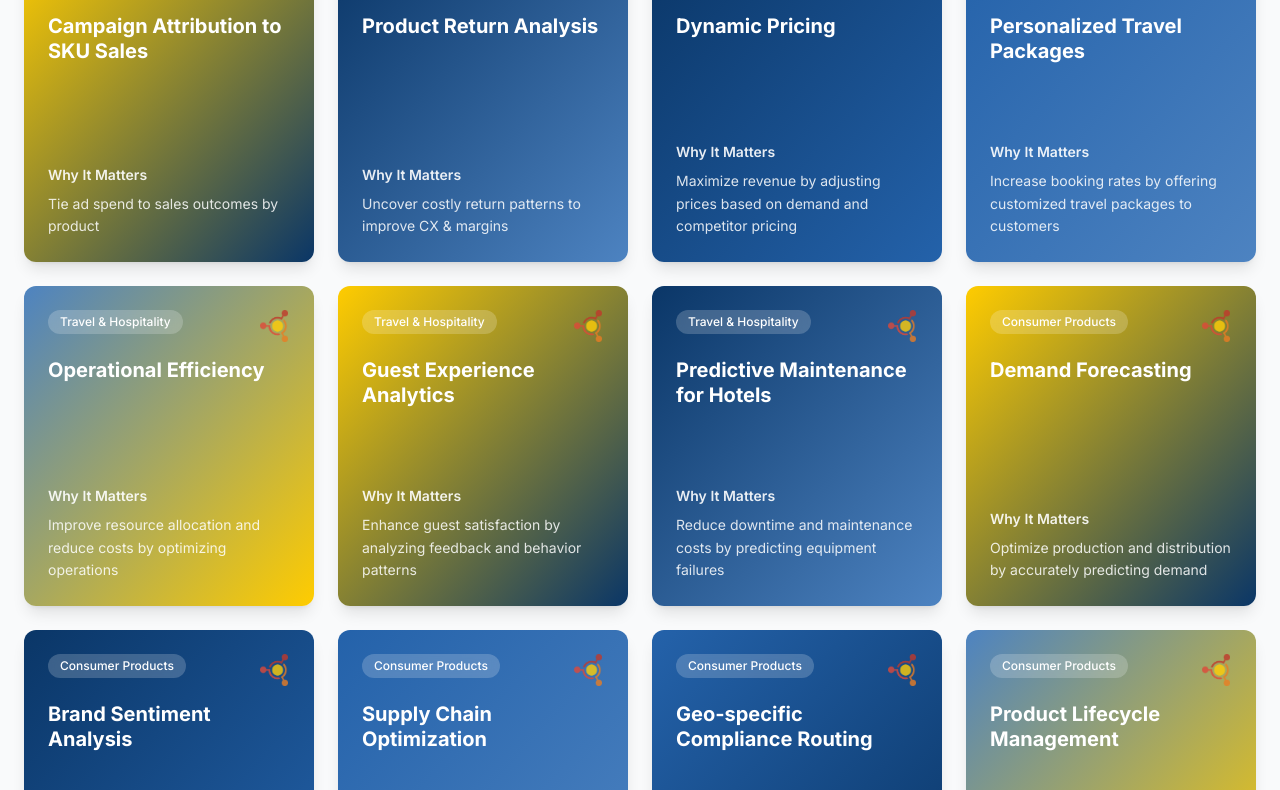
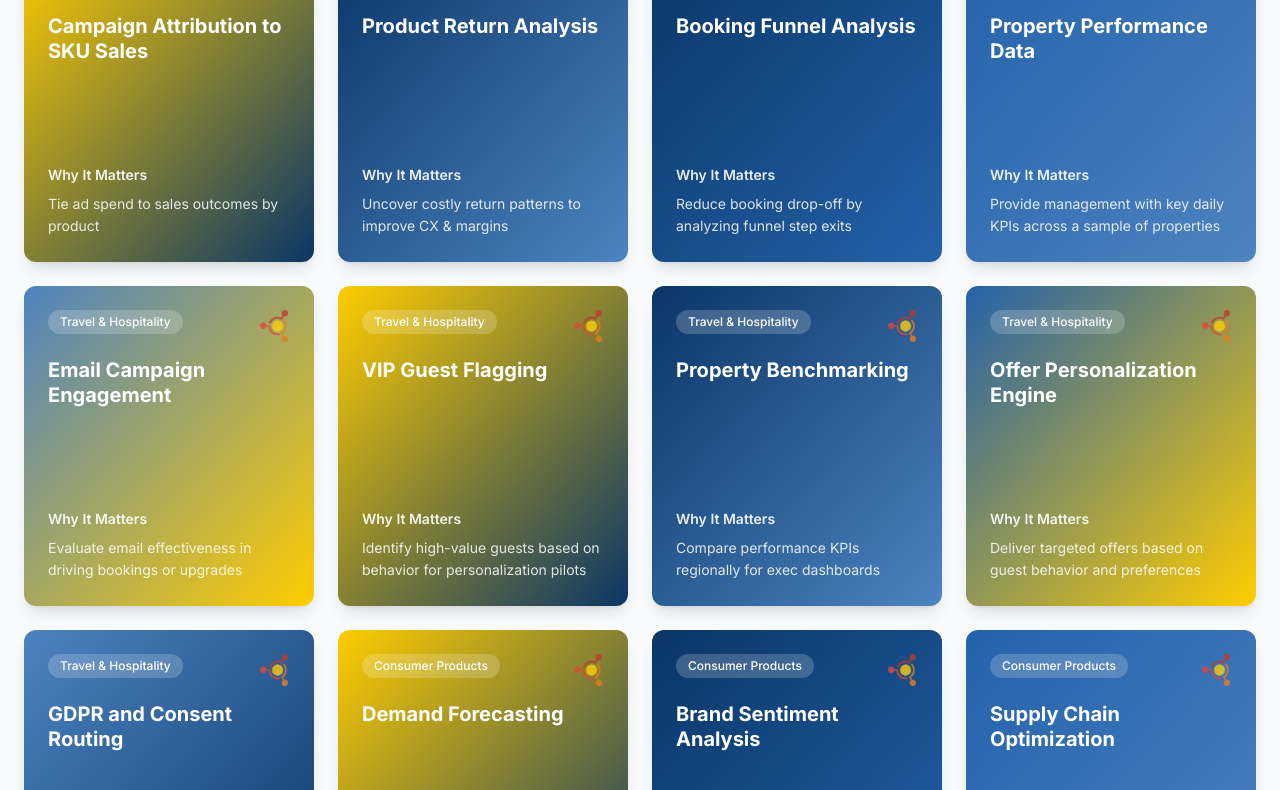
Before and after one commit to tgiffin/wp-reactor-card-flip-showcase, a React (Vite) app: page / in a window 1280 px wide. Shown: the part 1470-2260 px from the top of the page. Built offline with nearby package versions, Linux system fonts and the light colour scheme.

Commit message:
Replace Travel & Hospitality use cases
Replaces the existing Travel & Hospitality use cases with the new ones provided, updating the data structure and IDs.

```diff
--- a/src/data/industryUseCases.ts
+++ b/src/data/industryUseCases.ts
@@ -106,57 +106,79 @@ export const industryUseCases: UseCase[] = [
   {
     id: 'travel-1',
     industry: 'Travel & Hospitality',
-    title: 'Dynamic Pricing',
-    whyItMatters: 'Maximize revenue by adjusting prices based on demand and competitor pricing',
-    dataSources: ['Booking data', 'competitor prices', 'event schedules'],
-    entitiesTables: ['rooms', 'flights', 'pricing_rules'],
-    sampleFields: ['room_id', 'flight_number', 'price'],
-    reactorRole: 'Analyze market conditions and adjust prices in real-time',
+    title: 'Booking Funnel Analysis',
+    whyItMatters: 'Reduce booking drop-off by analyzing funnel step exits',
+    dataSources: ['Web events', 'Booking system'],
+    entitiesTables: ['booking_events', 'user_sessions'],
+    sampleFields: ['step_id', 'timestamp', 'user_id'],
+    reactorRole: 'Join step and session logs to build a conversion funnel',
     gradientClass: 'bg-gradient-to-br from-reactor-dark-blue to-reactor-blue'
   },
   {
     id: 'travel-2',
     industry: 'Travel & Hospitality',
-    title: 'Personalized Travel Packages',
-    whyItMatters: 'Increase booking rates by offering customized travel packages to customers',
-    dataSources: ['Customer preferences', 'travel history', 'destination data'],
-    entitiesTables: ['customers', 'packages', 'recommendations'],
-    sampleFields: ['customer_id', 'package_id', 'recommendation_score'],
-    reactorRole: 'Create personalized travel packages based on customer data',
+    title: 'Property Performance Data',
+    whyItMatters: 'Provide management with key daily KPIs across a sample of properties',
+    dataSources: ['PMS', 'housekeeping', 'ops'],
+    entitiesTables: ['property_kpis', 'room_status', 'revenue_data'],
+    sampleFields: ['property_id', 'RevPAR', 'ADR'],
+    reactorRole: 'Aggregate and align daily feeds for exec dashboards, reports, and insight data',
     gradientClass: 'bg-gradient-to-br from-reactor-blue to-reactor-medium-blue'
   },
   {
     id: 'travel-3',
     industry: 'Travel & Hospitality',
-    title: 'Operational Efficiency',
-    whyItMatters: 'Improve resource allocation and reduce costs by optimizing operations',
-    dataSources: ['Staff schedules', 'room occupancy', 'supply chain data'],
-    entitiesTables: ['staff', 'rooms', 'resource_allocation'],
-    sampleFields: ['staff_id', 'room_id', 'resource_type'],
-    reactorRole: 'Optimize resource allocation and improve operational efficiency',
+    title: 'Email Campaign Engagement',
+    whyItMatters: 'Evaluate email effectiveness in driving bookings or upgrades',
+    dataSources: ['ESP', 'CRM', 'Booking'],
+    entitiesTables: ['campaign_stats', 'email_opens', 'bookings'],
+    sampleFields: ['campaign_id', 'open_rate', 'conversion'],
+    reactorRole: 'Join email metadata with bookings for performance',
     gradientClass: 'bg-gradient-to-br from-reactor-medium-blue to-soundcommerce-yellow'
   },
   {
     id: 'travel-4',
     industry: 'Travel & Hospitality',
-    title: 'Guest Experience Analytics',
-    whyItMatters: 'Enhance guest satisfaction by analyzing feedback and behavior patterns',
-    dataSources: ['Guest reviews', 'service interactions', 'amenity usage'],
-    entitiesTables: ['guests', 'feedback', 'service_quality'],
-    sampleFields: ['guest_id', 'satisfaction_score', 'service_type'],
-    reactorRole: 'Analyze guest experience data to improve service quality',
+    title: 'VIP Guest Flagging',
+    whyItMatters: 'Identify high-value guests based on behavior for personalization pilots',
+    dataSources: ['CDP', 'PMS', 'Booking'],
+    entitiesTables: ['guest_scores', 'stay_history'],
+    sampleFields: ['guest_id', 'stay_count', 'total_spend'],
+    reactorRole: 'Tag and segment guests with enriched profile data',
     gradientClass: 'bg-gradient-to-br from-soundcommerce-yellow to-reactor-dark-blue'
   },
   {
     id: 'travel-5',
     industry: 'Travel & Hospitality',
-    title: 'Predictive Maintenance for Hotels',
-    whyItMatters: 'Reduce downtime and maintenance costs by predicting equipment failures',
-    dataSources: ['IoT sensors', 'maintenance logs', 'environmental data'],
-    entitiesTables: ['equipment', 'maintenance_schedules', 'sensor_data'],
-    sampleFields: ['equipment_id', 'sensor_reading', 'failure_probability'],
-    reactorRole: 'Predict equipment failures and schedule preventive maintenance',
+    title: 'Property Benchmarking',
+    whyItMatters: 'Compare performance KPIs regionally for exec dashboards',
+    dataSources: ['PMS', 'Ops'],
+    entitiesTables: ['property_metrics', 'benchmark_rules'],
+    sampleFields: ['occupancy', 'net_margin', 'score'],
+    reactorRole: 'Normalize KPIs and apply region/format segmentation',
     gradientClass: 'bg-gradient-to-br from-reactor-dark-blue to-reactor-medium-blue'
+  },
+  {
+    id: 'travel-6',
+    industry: 'Travel & Hospitality',
+    title: 'Offer Personalization Engine',
+    whyItMatters: 'Deliver targeted offers based on guest behavior and preferences',
+    dataSources: ['Booking', 'Email', 'Loyalty'],
+    entitiesTables: ['guest_segments', 'offers', 'clickthroughs'],
+    sampleFields: ['guest_id', 'segment_id', 'conversion'],
+    reactorRole: 'Feed CDP or RT-CDP with behavior-enriched segments',
+    gradientClass: 'bg-gradient-to-br from-reactor-blue to-soundcommerce-yellow'
+  },
+  {
+    id: 'travel-7',
+    industry: 'Travel & Hospitality',
+    title: 'GDPR and Consent Routing',
+    whyItMatters: 'Ensure compliance by only processing data users have opted into',
+    dataSources: ['Consent platform', 'CRM'],
+    entitiesTables: ['consent_flags', 'guest_data'],
+    sampleFields: ['guest_id', 'consent_flag'],
+    reactorRole: 'Route and mask PII based on consent and region',
+    gradientClass: 'bg-gradient-to-br from-reactor-medium-blue to-reactor-dark-blue'
   },
 
   // Consumer Products Use Cases
```
